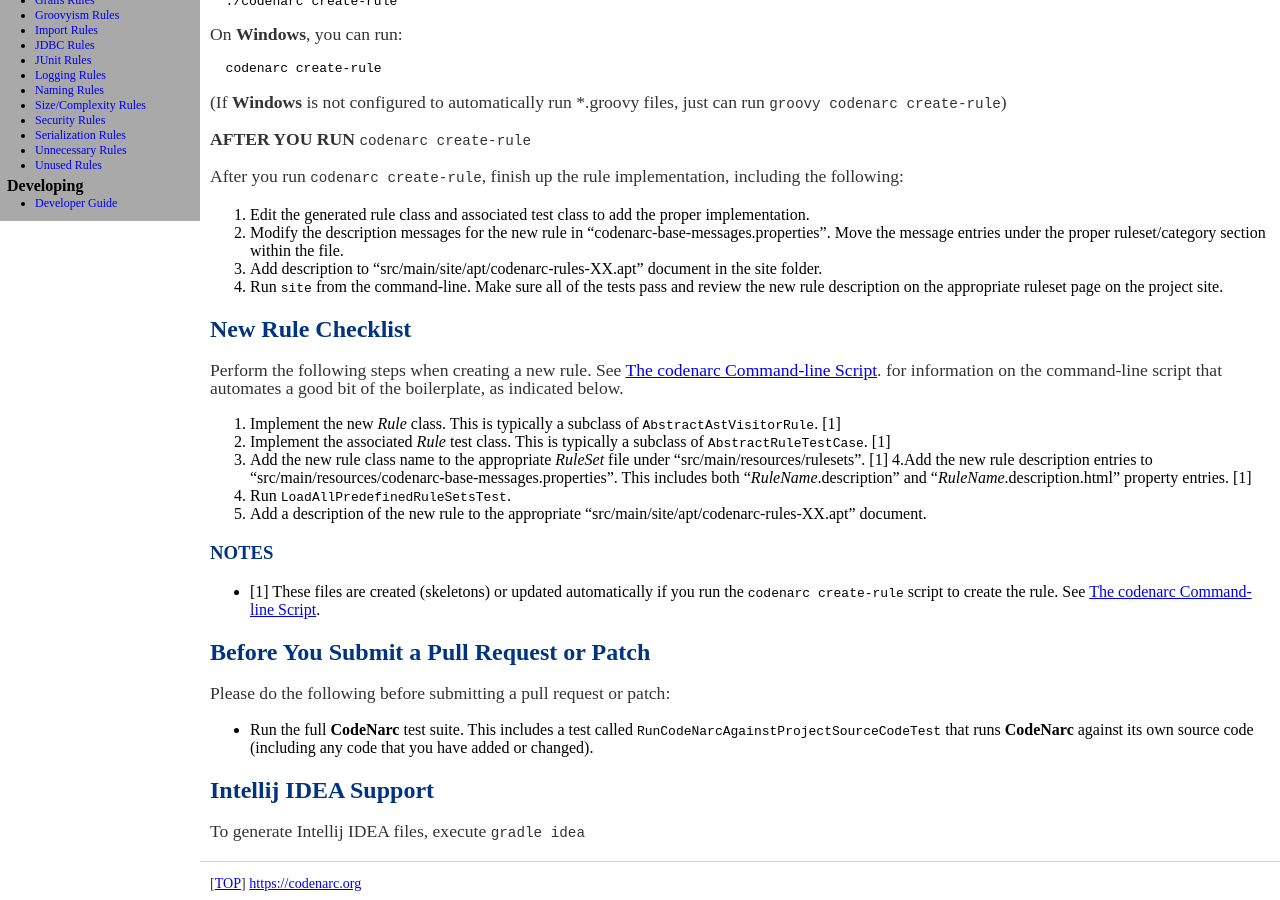
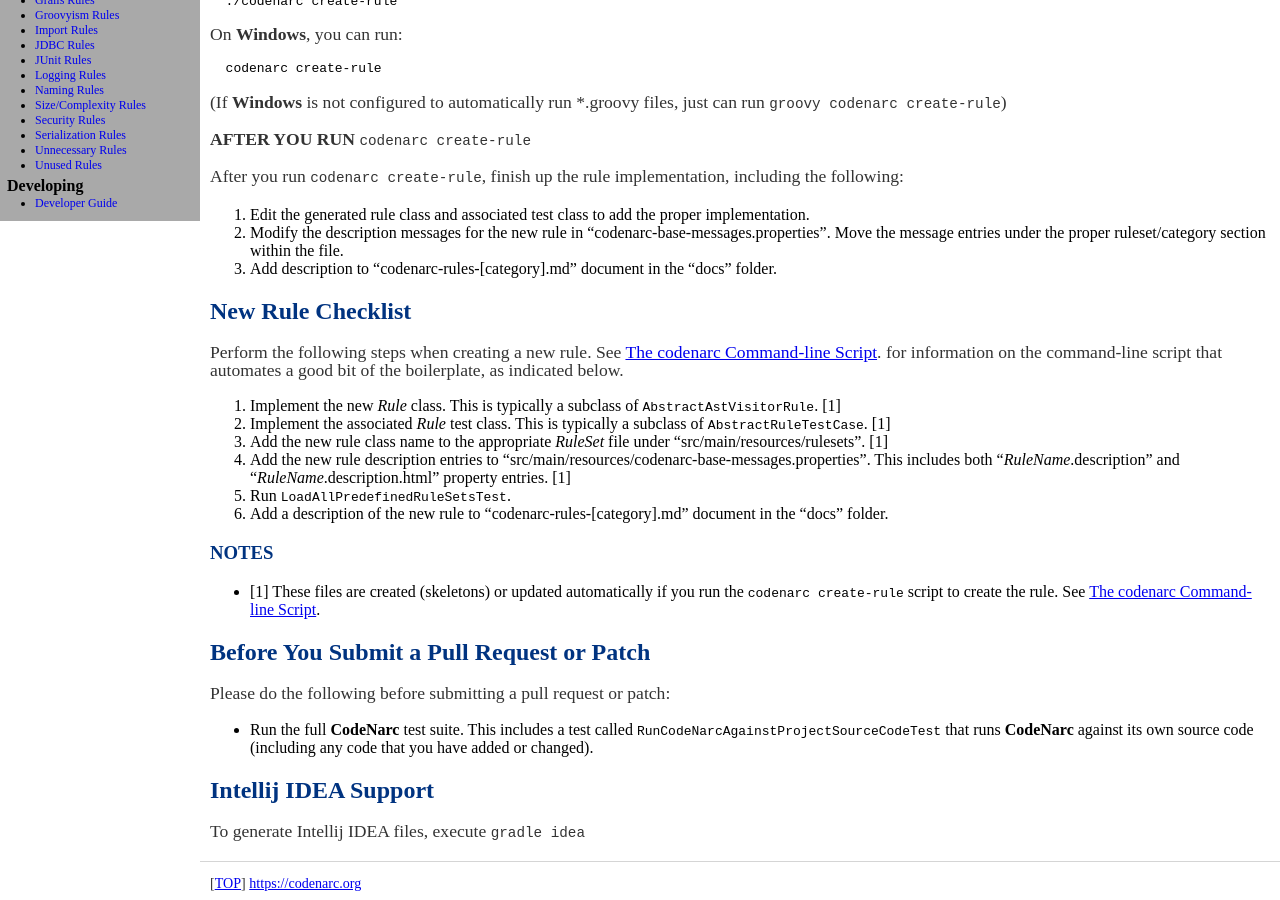
Before and after one commit to CodeNarc/CodeNarc, a Jekyll site: the page built from codenarc-developer-guide.md, in a window 1280 px wide and 900 px high, scrolled down 743 px. Built offline with Jekyll 4.4.1, drawn with Linux system fonts in a browser that asks for light colours.

Commit message:
Update CodeNarc Developer Guide page to reference markdown rule documentation.

```diff
--- a/codenarc-developer-guide.md
+++ b/codenarc-developer-guide.md
@@ -47,9 +47,7 @@ After you run `codenarc create-rule`, finish up the rule implementation, includi
   1. Edit the generated rule class and associated test class to add the proper implementation.
   2. Modify the description messages for the new rule in "codenarc-base-messages.properties". Move the
      message entries under the proper ruleset/category section within the file.
-  4. Add description to "src/main/site/apt/codenarc-rules-XX.apt" document in the site folder.
-  5. Run `site` from the command-line. Make sure all of the tests pass and review
-     the new rule description on the appropriate ruleset page on the project site.
+  4. Add description to "codenarc-rules-[category].md" document in the "docs" folder.
 
 
 ## New Rule Checklist
@@ -59,10 +57,10 @@ for information on the command-line script that automates a good bit of the boil
   1. Implement the new *Rule* class. This is typically a subclass of `AbstractAstVisitorRule`. [1]
   2. Implement the associated *Rule* test class. This is typically a subclass of `AbstractRuleTestCase`. [1]
   3. Add the new rule class name to the appropriate *RuleSet* file under "src/main/resources/rulesets". [1]
-  4.Add the new rule description entries to "src/main/resources/codenarc-base-messages.properties".
+  4. Add the new rule description entries to "src/main/resources/codenarc-base-messages.properties".
      This includes both "*RuleName*.description" and "*RuleName*.description.html" property entries. [1]
   5. Run `LoadAllPredefinedRuleSetsTest`.
-  6. Add a description of the new rule to the appropriate "src/main/site/apt/codenarc-rules-XX.apt" document.
+  6. Add a description of the new rule to "codenarc-rules-[category].md" document in the "docs" folder.
 
 ###  NOTES
 
```
